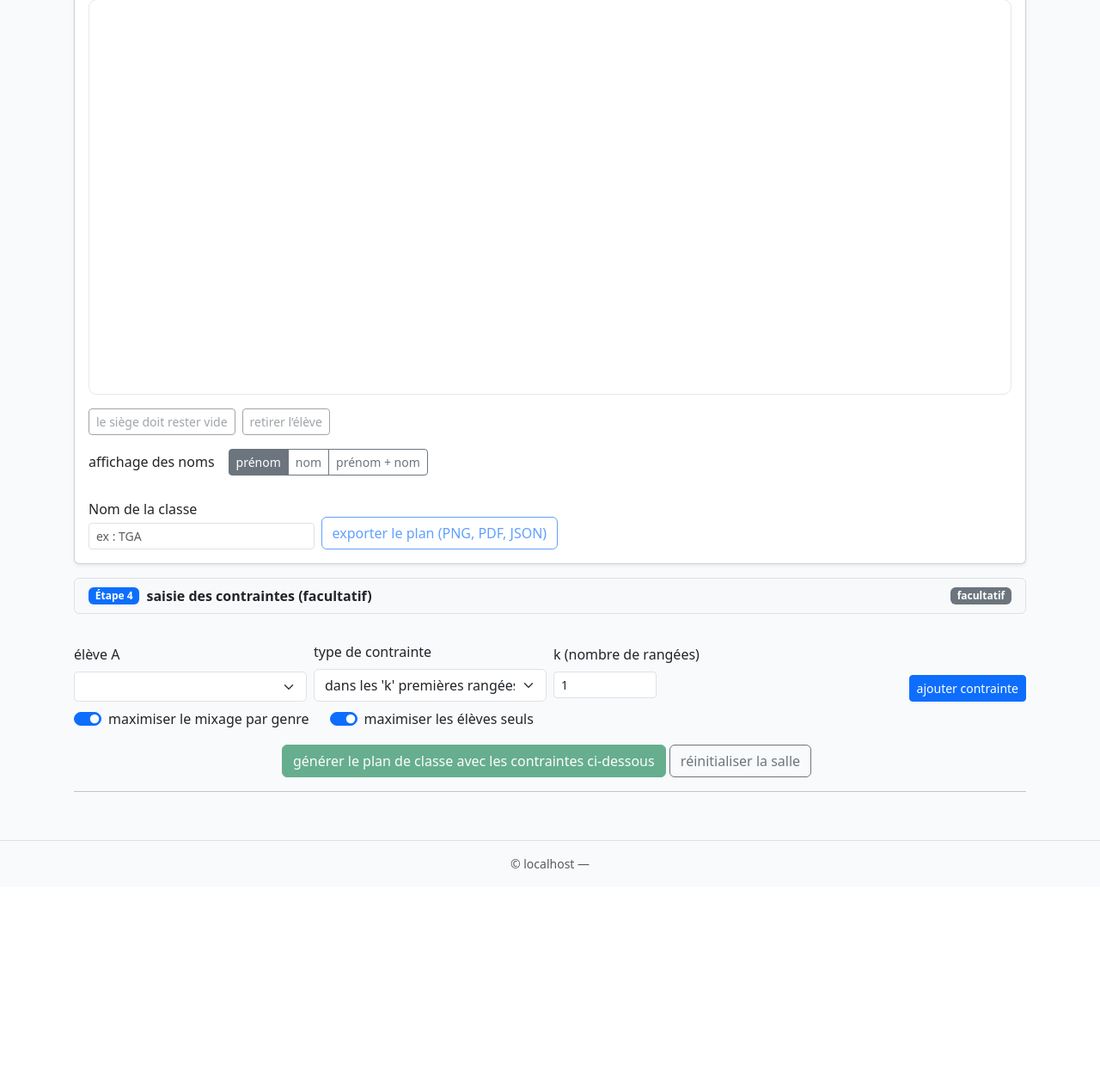
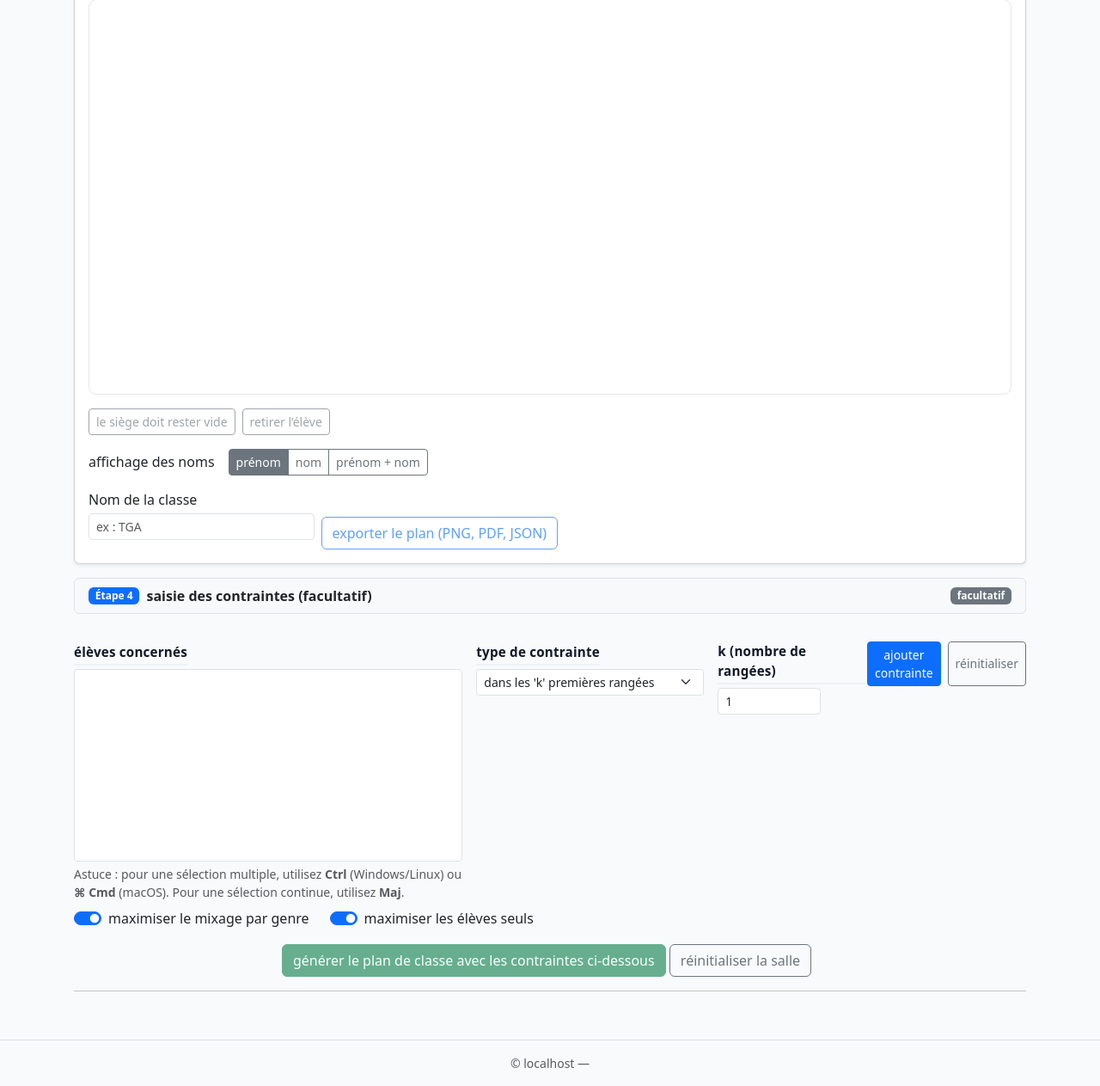
Before and after one commit to pierreandrieu/siteprofessionnel, a Django app: page /plandeclasse/ in a window 1280 px wide. Shown: the part 1083-2346 px from the top of the page at 86% size. Before the commit the page ends 2093 px from the top, so only its background shows below. Run offline with Django 5.2, Linux system fonts and the light colour scheme; lists and menus that the app fills with data are empty; parts of the project's set-up code (start-up, migrations or seed data) failed here and were passed over; some libraries are stand-ins or nearby versions.

Commit message:
gestion contraintes multi-élèves

```diff
--- a/plandeclasse/templates/plandeclasse/index.html
+++ b/plandeclasse/templates/plandeclasse/index.html
@@ -213,9 +213,8 @@
                                 <label class="btn btn-outline-secondary btn-sm" for="nvPrenomNom">prénom + nom</label>
                             </div>
                         </div>
-                        <!-- Export (NOUVELLE VERSION : vue élève, vue prof, sauvegarde, archive) -->
                         <div class="export-block mt-3">
-                            <div class="row g-2 align-items-end">
+                            <div class="row g-2 align-items-start">
                                 <div class="col-12 col-sm-6 col-md-4 col-lg-3">
                                     <label for="className" class="form-label mb-1">Nom de la classe</label>
                                     <input id="className" class="form-control form-control-sm" required
@@ -289,38 +288,50 @@
             <div class="col-12">
                 <div class="card-body constraints-body">
                     <div class="constraints-form">
-                        <div class="row g-2 align-items-end">
-                            <div class="col-12 col-md-4 col-lg-3">
-                                <label class="form-label">élève A</label>
-                                <select class="form-select cst-select" id="cstStudentA"></select>
+                        <div class="row constraints-grid g-3 align-items-start">
+                            <!-- Sélection multi-élèves -->
+                            <div class="col-12 col-lg-5">
+                                <label class="form-label is-header">élèves concernés</label>
+                                <select class="form-select form-select-sm" id="cstStudents" multiple size="8"
+                                        aria-describedby="cstStudentsHelp"></select>
+                                <div id="cstStudentsHelp" class="form-text">
+                                    Astuce : pour une sélection multiple, utilisez <strong>Ctrl</strong> (Windows/Linux)
+                                    ou <strong>⌘ Cmd</strong> (macOS). Pour une sélection continue, utilisez
+                                    <strong>Maj</strong>.
                                 </div>
-                            <div class="col-12 col-md-4 col-lg-3">
-                                <label class="form-label">type de contrainte</label>
-                                <select class="form-select" id="constraintType">
+
+                            </div>
+
+                            <!-- Type de contrainte -->
+                            <div class="col-12 col-sm-6 col-lg-3">
+                                <label class="form-label is-header">type de contrainte</label>
+                                <select class="form-select form-select-sm" id="constraintType">
                                     <option value="front_rows">dans les 'k' premières rangées</option>
                                     <option value="back_rows">dans les 'k' dernières rangées</option>
                                     <option value="solo_table">seul sur sa table</option>
                                     <option value="empty_neighbor">au moins un siège vide à côté</option>
-                                    <option value="same_table">à la même table que</option>
-                                    <option value="far_apart">distance d'au moins 'd' avec l'élève</option>
+                                    <option value="same_table">à la même table</option>
+                                    <option value="far_apart">distance d'au moins 'd' entre eux</option>
                                 </select>
                             </div>
-                            <div class="col-12 col-md-4 col-lg-3" id="cstStudentBWrap" hidden>
-                                <label class="form-label">Élève B</label>
-                                <select class="form-select cst-select" id="cstStudentB"></select>
-                            </div>
-                            <div class="col-12 col-md-4 col-lg-3" id="cstParamWrap" hidden>
-                                <label class="form-label" id="cstParamLabel">Paramètre</label>
+
+                            <!-- Paramètre (k ou d) -->
+                            <div class="col-12 col-sm-6 col-lg-2" id="cstParamWrap" hidden>
+                                <label class="form-label is-header" id="cstParamLabel">Paramètre</label>
                                 <input id="cstParam" type="number" min="1"
-                                       class="form-control form-control-sm w-auto param-input"
-                                       inputmode="numeric" placeholder="">
+                                       class="form-control form-control-sm param-input" inputmode="numeric"
+                                       placeholder="">
                                 <div class="form-text" id="cstParamHelp"></div>
                             </div>
-                            <div class="col-12 col-md-auto ms-md-auto">
-                                <label class="form-label invisible d-none d-md-block">Actions</label>
-                                <div class="text-end">
-                                    <button class="btn btn-sm btn-primary w-auto" type="button" id="btnAddConstraint">
-                                        ajouter contrainte
+
+                            <!-- Actions -->
+                            <div class="col-12 col-lg-2 col-actions">
+                                <div class="btn-row">
+                                    <button class="btn btn-sm btn-primary" type="button" id="btnAddConstraint">ajouter
+                                        contrainte
+                                    </button>
+                                    <button class="btn btn-sm btn-outline-secondary" type="button"
+                                            id="btnCancelConstraint">réinitialiser
                                     </button>
                                 </div>
                             </div>
@@ -344,14 +355,13 @@
       <button id="btnSolve" class="btn btn-success" type="button" disabled>
         générer le plan de classe avec les contraintes ci-dessous
       </button>
-                <button id="btnClearRoom" class="btn btn-outline-secondary">réinitialiser la salle </button>
+      <button id="btnClearRoom" class="btn btn-outline-secondary">réinitialiser la salle</button>
     </span>
                             <div id="solveStatus" class="small text-muted"></div>
                         </div>
                     </div>
 
                     <hr class="my-3">
-
                     <div class="constraints-list">
                         <div id="constraintsList"></div>
                     </div>
--- a/static/css/plandeclasse.css
+++ b/static/css/plandeclasse.css
@@ -238,3 +238,58 @@
     background: #fff;
     padding: .5rem .75rem;
 }
+
+/* ===== UI "Contraintes" : top-align et libellés mis en valeur ===== */
+
+/* Aligner toute la grille par le haut (renforce align-items-start) */
+.constraints-form .constraints-grid {
+    align-items: flex-start;
+}
+
+/* La colonne des boutons reste alignée en haut sur desktop */
+@media (min-width: 992px) {
+    .constraints-form .col-actions {
+        display: flex;
+        align-items: flex-start; /* top align */
+        justify-content: flex-end;
+    }
+}
+
+/* Libellés de colonnes plus visibles, compacts et cohérents */
+.constraints-form .form-label {
+    margin-bottom: .25rem;
+    font-weight: 700; /* plus soutenu */
+    font-size: .95rem; /* un chouïa plus lisible */
+    color: #111827; /* gris très foncé */
+    letter-spacing: .2px;
+}
+
+/* Hauteur confortable pour le <select multiple> */
+.constraints-form .form-select[multiple] {
+    min-height: 14rem;
+}
+
+/* Champ paramètre compact et stable en largeur */
+.constraints-form .param-input {
+    max-width: 120px;
+}
+
+/* Range propre des deux boutons */
+.constraints-form .btn-row {
+    display: flex;
+    gap: .5rem;
+    width: 100%;
+    justify-content: flex-end;
+}
+
+.constraints-form .form-label.is-header {
+    position: relative;
+}
+
+.constraints-form .form-label.is-header::after {
+    content: "";
+    display: block;
+    height: 2px;
+    background: #eef2f7; /* liseré très léger */
+    margin-top: .15rem;
+}
--- a/static/plandeclasse/js/constraints.js
+++ b/static/plandeclasse/js/constraints.js
@@ -1,63 +1,93 @@
-// static/plandeclasse/js/constraints.js
 "use strict";
 
 /**
- * Module Constraints : formulaires, puces lisibles, suppression, sélecteurs.
+ * Module Constraints (version groupe) :
+ * - Sélection multiple d’élèves (#cstStudents) pour créer des contraintes en lot.
+ * - Contraintes unaires : appliquées à chaque élève sélectionné.
+ * - Contraintes binaires : appliquées à chaque paire du groupe (combinaisons).
+ * - Affichage groupé : une « pill » par lot avec libellé au pluriel.
+ *   → suppression en un clic : retire toutes les contraintes du lot.
+ *
+ * Remarque : chaque contrainte réelle porte un 'batch_id' facultatif,
+ * utilisé uniquement côté UI pour grouper/retirer. Côté solveur/export,
+ * on envoie la liste “flattened” telle quelle (inchangé pour le backend).
  */
-
 import {state} from "./state.js";
 import {$, compareByLastThenFirst, computeMaxManhattan, keyOf} from "./utils.js";
 import {renderRoom, renderStudents, updateBanButtonLabel} from "./render.js";
 
 
+function getStudentsSorted() {
+    return [...state.students].sort(compareByLastThenFirst);
+}
+
+
+/** Formate une liste de noms "A, B et C". */
+function formatNamesList(ids /**: number[] */) /**: string */ {
+    const byId = new Map(state.students.map(s => [s.id, s]));
+    const names = ids
+        .map(id => byId.get(id))
+        .filter(Boolean)
+        .map(s => `${s.first} ${s.last}`.trim());
+
+    if (names.length <= 1) return names[0] || "";
+    const head = names.slice(0, -1).join(", ");
+    return `${head} et ${names[names.length - 1]}`;
+}
+
+/** Produit les combinaisons non ordonnées de 2 éléments parmi un tableau d’ids. */
+function pairs(ids /**: number[] */) /**: Array<[number,number]> */ {
+    const out = [];
+    for (let i = 0; i < ids.length; i++) {
+        for (let j = i + 1; j < ids.length; j++) {
+            out.push([ids[i], ids[j]]);
+        }
+    }
+    return out;
+}
+
+/** Génère un identifiant de lot simple (unique assez pour l’UI). */
+function newBatchId() {
+    return "b" + Date.now().toString(36) + Math.floor(Math.random() * 1e6).toString(36);
+}
+
 export function refreshConstraintSelectors() {
-    const a = /** @type {HTMLSelectElement|null} */ ($("#cstStudentA"));
-    const b = /** @type {HTMLSelectElement|null} */ ($("#cstStudentB"));
-    if (!a || !b) return;
+    const sel = /** @type {HTMLSelectElement|null} */ ($("#cstStudents"));
+    if (!sel) return;
 
-    const prevA = a.value;
-    const prevB = b.value;
+    const previous = new Set(Array.from(sel.selectedOptions).map(o => o.value));
+    const studentsSorted = getStudentsSorted();
 
-    const studentsSorted = [...state.students].sort(compareByLastThenFirst);
-
-    const fill = (sel, prevValue) => {
     sel.innerHTML = "";
     for (const st of studentsSorted) {
         const opt = document.createElement("option");
         opt.value = String(st.id);
-            opt.textContent = `${st.first} ${st.last}`.trim(); // affichage inchangé
+        opt.textContent = `${st.first} ${st.last}`.trim();
+        if (previous.has(opt.value)) opt.selected = true;
         sel.appendChild(opt);
     }
-        if (prevValue && [...sel.options].some(o => o.value === prevValue)) {
-            sel.value = prevValue;
-        } else {
-            sel.selectedIndex = 0;
+
+    // Par défaut, si rien de sélectionné, on ne force pas : l’utilisateur choisira.
 }
-    };
 
-    fill(a, prevA);
-    fill(b, prevB);
-}
 
 export function onConstraintTypeChange() {
     const t = /** @type {HTMLSelectElement} */ ($("#constraintType")).value;
-    const bWrap = $("#cstStudentBWrap");
     const pWrap = $("#cstParamWrap");
     const pLabel = $("#cstParamLabel");
     const pHelp = $("#cstParamHelp");
     const pInput = /** @type {HTMLInputElement} */ ($("#cstParam"));
 
-    const needsB = ["same_table", "far_apart"].includes(t);
     const needsK = ["front_rows", "back_rows"].includes(t);
     const needsD = t === "far_apart";
 
-    bWrap.hidden = !needsB;
     pWrap.hidden = !(needsK || needsD);
 
     if (needsK) {
         pLabel.textContent = "k (nombre de rangées)";
         pInput.value = "1";
         pInput.min = "1";
+        pInput.removeAttribute("max");
         pHelp.textContent = "";
     } else if (needsD) {
         const maxD = computeMaxManhattan(state.schema);
@@ -73,69 +103,156 @@ export function onConstraintTypeChange() {
     }
 }
 
+/* ==========================================================================
+   Ajout de contrainte(s) à partir d’un groupe
+   ========================================================================== */
+
+/**
+ * Ajoute un ou plusieurs éléments dans state.constraints selon :
+ * - contrainte unaire : 1 entrée / élève sélectionné,
+ * - contrainte binaire : 1 entrée / paire du groupe.
+ *
+ * Chaque entrée reçoit un 'batch_id' commun pour l’affichage groupé et la suppression.
+ */
 export function addConstraint() {
     const t = /** @type {HTMLSelectElement} */ ($("#constraintType")).value;
-    const a = Number(/** @type {HTMLSelectElement} */ ($("#cstStudentA")).value);
-    const bSel = /** @type {HTMLSelectElement} */ ($("#cstStudentB"));
-    const b = bSel && !$("#cstStudentBWrap").hidden ? Number(bSel.value) : null;
-    const pInput = /** @type {HTMLInputElement} */ ($("#cstParam"));
-    const pVal = pInput.value ? Number(pInput.value) : null;
+    const sel = /** @type {HTMLSelectElement} */ ($("#cstStudents"));
+    const paramInput = /** @type {HTMLInputElement} */ ($("#cstParam"));
 
-    const nameOf = (sid) => {
-        const s = state.students.find((x) => x.id === sid);
-        return s ? `${s.first} ${s.last}`.trim() : `#${sid}`;
-    };
+    if (!sel) return;
 
-    let human = "";
-    const payload = /** @type {any} */ ({type: t});
+    // Récupère les ids sélectionnés (en nombres)
+    const selectedIds = Array.from(sel.selectedOptions).map(o => Number(o.value)).filter(Number.isFinite);
+
+    // Contrôle minimal
+    const isUnary = ["front_rows", "back_rows", "solo_table", "empty_neighbor"].includes(t);
+    const isBinary = ["same_table", "far_apart"].includes(t);
+
+    if (isUnary && selectedIds.length === 0) {
+        alert("Sélectionnez au moins un élève pour cette contrainte.");
+        return;
+    }
+    if (isBinary && selectedIds.length < 2) {
+        alert("Sélectionnez au moins deux élèves pour cette contrainte.");
+        return;
+    }
+
+    // Paramètre éventuel (k ou d)
+    const pValRaw = paramInput?.value ? Number(paramInput.value) : null;
+    const maxD = computeMaxManhattan(state.schema);
+    const d = (t === "far_apart")
+        ? Math.min(Math.max(1, pValRaw || 1), Math.max(1, maxD))
+        : null;
+
+    const k = (t === "front_rows" || t === "back_rows")
+        ? (pValRaw ?? null)
+        : null;
+
+    // Batch id + libellé pluriel pour la UI
+    const batch_id = newBatchId();
+    const namesPlural = formatNamesList(selectedIds);
+    let batch_human = "";
 
     if (t === "front_rows") {
-        payload.a = a;
-        payload.k = pVal;
-        human = `${nameOf(a)} doit être dans les premières rangées (k=${pVal ?? "?"})`;
+        batch_human = `${namesPlural} doivent être dans les premières rangées (k=${k ?? "?"})`;
     } else if (t === "back_rows") {
-        payload.a = a;
-        payload.k = pVal;
-        human = `${nameOf(a)} doit être dans les dernières rangées (k=${pVal ?? "?"})`;
+        batch_human = `${namesPlural} doivent être dans les dernières rangées (k=${k ?? "?"})`;
     } else if (t === "solo_table") {
-        payload.a = a;
-        human = `${nameOf(a)} ne doit pas avoir de voisins (seul à la table)`;
+        batch_human = `${namesPlural} doi(ven)t être isolé(s) sur une table`;
     } else if (t === "empty_neighbor") {
-        payload.a = a;
-        human = `${nameOf(a)} ne doit pas avoir de voisins (au moins un siège vide à côté)`;
+        batch_human = `${namesPlural} doi(ven)t avoir au moins un siège vide à côté`;
     } else if (t === "same_table") {
-        payload.a = a;
-        payload.b = b;
-        human = `${nameOf(a)} doit être à la même table que ${nameOf(b)}`;
+        batch_human = `${namesPlural} doivent être à la même table`;
     } else if (t === "far_apart") {
-        const maxD = computeMaxManhattan(state.schema);
-        const d = Math.min(Math.max(1, pVal || 1), Math.max(1, maxD));
-        payload.a = a;
-        payload.b = b;
-        payload.d = d;
-        human = `${nameOf(a)} être éloigné d’une distance d’au moins d=${d} de ${nameOf(b)}`;
+        batch_human = `${namesPlural} doivent être éloignés d’une distance d’au moins d=${d ?? "?"} entre eux`;
     }
 
-    payload.human = human;
-    state.constraints.push(payload);
+    // Expansion : crée les contraintes réelles
+    const payloads = [];
+
+    if (isUnary) {
+        for (const a of selectedIds) {
+            const c = /** @type {any} */ ({type: t, a, batch_id});
+            if (k != null) c.k = k;
+            c.human = ""; // libellé géré par le lot
+            payloads.push(c);
+        }
+    } else if (isBinary) {
+        for (const [a, b] of pairs(selectedIds)) {
+            const c = /** @type {any} */ ({type: t, a, b, batch_id});
+            if (d != null) c.d = d;
+            c.human = ""; // libellé géré par le lot
+            payloads.push(c);
+        }
+    }
+
+    // Ajout au state
+    for (const p of payloads) state.constraints.push(p);
+
+    // Enregistre un “marqueur” de lot via un élément synthétique (UI only)
+    // Astuce : pas envoyé au backend (on filtre dans build payload côté solveur/export si besoin)
+    state.constraints.push({
+        type: "_batch_marker_",
+        batch_id,
+        human: batch_human,
+        count: payloads.length,
+    });
+
+    // Refresh UI
     renderConstraints();
 }
 
-/** Réinitialise le formulaire d’ajout de contrainte. */
+/** Réinitialise le formulaire. */
 export function cancelConstraintForm() {
-    /** @type {HTMLSelectElement} */ ($("#cstStudentA")).selectedIndex = 0;
-    /** @type {HTMLSelectElement} */ ($("#cstStudentB")).selectedIndex = 0;
+    /** @type {HTMLSelectElement} */ ($("#cstStudents")).selectedIndex = -1;
     /** @type {HTMLSelectElement} */ ($("#constraintType")).selectedIndex = 0;
     /** @type {HTMLInputElement} */ ($("#cstParam")).value = "";
     onConstraintTypeChange();
 }
 
-/** Affiche la liste des contraintes + suppression. */
+/* ==========================================================================
+   Rendu + suppression (gère les lots)
+   ========================================================================== */
+
+/**
+ * Affiche la liste des contraintes :
+ * - Les éléments marqués "_batch_marker_" représentent un lot (affichage au pluriel).
+ * - Le clic "✕" sur un lot supprime toutes les contraintes partageant batch_id + le marqueur.
+ * - Les contraintes unitaires "forbid_seat" restent individuelles (inchangé).
+ */
 export function renderConstraints() {
     const root = /** @type {HTMLElement|null} */ ($("#constraintsList"));
     if (!root) return;
     root.innerHTML = "";
+
+    // 1) Rendre d’abord les lots (marqueurs)
+    const markers = state.constraints.filter(c => c.type === "_batch_marker_");
+    for (const m of markers) {
+        const item = document.createElement("div");
+        item.className = "constraint-pill me-2 mb-2 d-inline-flex align-items-center gap-2";
+        item.textContent = m.human || "(lot)";
+
+        const del = document.createElement("button");
+        del.className = "btn btn-sm btn-outline-danger";
+        del.textContent = "✕";
+        del.addEventListener("click", () => {
+            // supprime toutes les contraintes du lot + le marqueur
+            const bid = m.batch_id;
+            state.constraints = state.constraints.filter(c => c.batch_id !== bid && c !== m);
+            renderConstraints();
+            updateBanButtonLabel();
+            renderRoom(); // au cas où certaines contraintes influencent un futur rendu
+        });
+
+        item.appendChild(del);
+        root.appendChild(item);
+    }
+
+    // 2) Afficher les contraintes “simples” (non lot, y compris forbid_seat)
     for (const c of state.constraints) {
+        if (c.type === "_batch_marker_") continue; // déjà rendu
+        if (c.batch_id) continue; // masqué car représenté par le marqueur
+
         const item = document.createElement("div");
         item.className = "constraint-pill me-2 mb-2 d-inline-flex align-items-center gap-2";
         item.textContent = c.human || JSON.stringify(c);
```
Also changed, not shown: plandeclasse/tasks.py (+10 -1 lines). Lines whose indentation alone changed are shown as unchanged.
